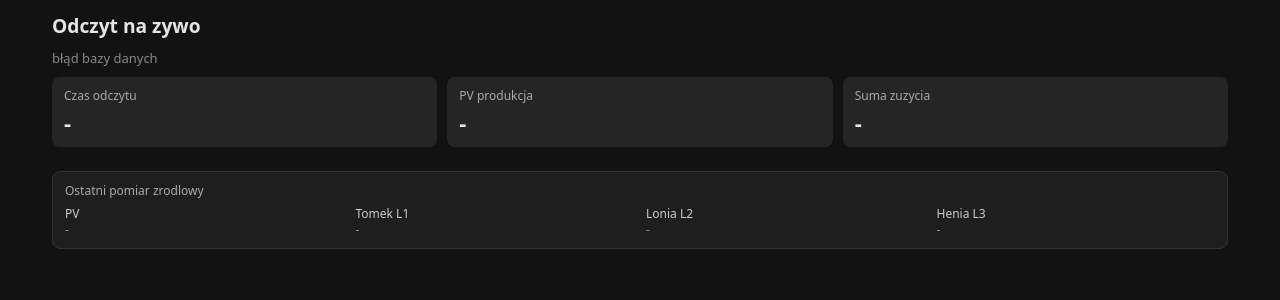
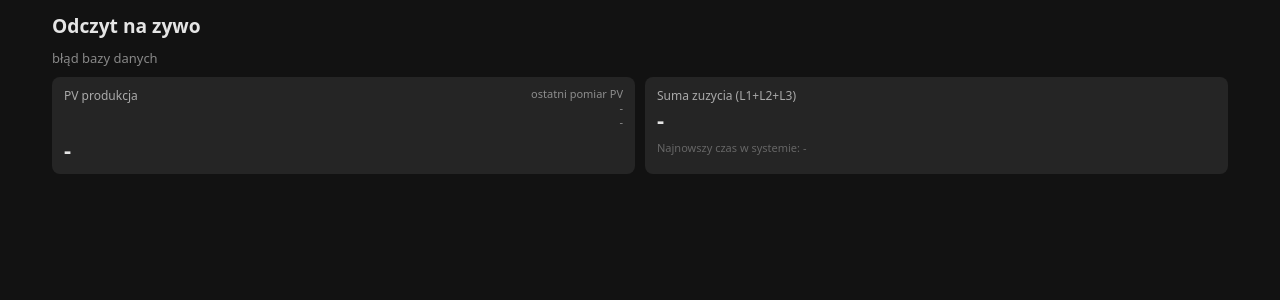
Before and after one commit to DybaMati/str_liczniki, a FastAPI app: page /live in a window 1280 px wide. Shown: the part 61-361 px from the top of the page. Run offline with FastAPI, Linux system fonts and the light colour scheme.

Commit message:
fix(live): ECharts na div zamiast svg, PV czas przy karcie, loading, usun lastbar
Made-with: Cursor

```diff
--- a/templates/live.html
+++ b/templates/live.html
@@ -1,11 +1,16 @@
 {% extends "base.html" %}
 {% block content %}
 <style>
-.pv-top{display:grid;grid-template-columns:repeat(auto-fit,minmax(160px,1fr));gap:10px;margin-bottom:12px}
+.pv-top{display:grid;grid-template-columns:repeat(auto-fit,minmax(200px,1fr));gap:10px;margin-bottom:12px}
 .pv-card{background:rgba(255,255,255,0.08);border-radius:8px;padding:10px 12px}
-.pv-card-label{font-size:12px;color:#aaa;margin:0 0 3px}
+.pv-card-head{display:flex;justify-content:space-between;align-items:flex-start;gap:10px;margin-bottom:6px}
+.pv-card-label{font-size:12px;color:#aaa;margin:0}
+.pv-card-upd{font-size:11px;color:#8d8d8d;text-align:right;line-height:1.25}
+.pv-card-upd .d{display:block}
+.pv-card-upd .t{display:block}
 .pv-card-value{font-size:22px;font-weight:600;margin:0}
 .pv-meta{color:#888;font-size:13px;margin:0 0 10px}
+.pv-loading{color:#93c5fd;font-size:13px;margin:0 0 8px}
 
 .meter-grid{display:grid;grid-template-columns:repeat(auto-fit,minmax(260px,1fr));gap:12px;margin-top:10px}
 .meter-card{background:rgba(255,255,255,0.06);border:1px solid #333;border-radius:10px;padding:12px}
@@ -20,37 +25,29 @@
 .meter-row span{font-size:15px;font-variant-numeric:tabular-nums}
 .spark-wrap{margin-top:8px}
 .spark-wrap b{display:block;font-size:12px;color:#a9a9a9;font-weight:500;margin-bottom:4px}
-.spark{width:100%;height:120px;background:#161616;border:1px solid #2b2b2b;border-radius:6px}
-
-.lastbar{margin-top:12px;background:rgba(255,255,255,0.05);border:1px solid #333;border-radius:8px;padding:10px 12px}
-.lastbar-title{font-size:12px;color:#aaa;margin-bottom:6px}
-.lastbar-grid{display:grid;grid-template-columns:repeat(4,minmax(120px,1fr));gap:8px 12px}
-.lastbar-item b{display:block;font-size:12px;color:#ccc;font-weight:500}
-.lastbar-item span{display:block;font-size:12px;color:#8f8f8f;line-height:1.3}
-@media (max-width: 700px){.lastbar-grid{grid-template-columns:repeat(2,minmax(120px,1fr));}}
-@media (max-width: 460px){.lastbar-grid{grid-template-columns:1fr;}}
+.spark{width:100%;height:120px;min-height:120px;background:#161616;border:1px solid #2b2b2b;border-radius:6px;display:block}
 </style>
 
 <h1 style="font-weight:600;font-size:1.2rem;margin:0 0 10px">Odczyt na zywo</h1>
-<p class="pv-meta" id="pv-status">Ladowanie...</p>
+<p class="pv-loading" id="pv-loading">Ladowanie danych z serwera...</p>
+<p class="pv-meta" id="pv-status"></p>
 
 <div class="pv-top">
-  <div class="pv-card"><p class="pv-card-label">Czas odczytu</p><p class="pv-card-value" id="pv-time">-</p></div>
-  <div class="pv-card"><p class="pv-card-label">PV produkcja</p><p class="pv-card-value" id="pv-pv">-</p></div>
-  <div class="pv-card"><p class="pv-card-label">Suma zuzycia</p><p class="pv-card-value" id="pv-sum">-</p></div>
+  <div class="pv-card">
+    <div class="pv-card-head">
+      <p class="pv-card-label">PV produkcja</p>
+      <div class="pv-card-upd" id="pv-pv-upd-wrap">ostatni pomiar PV<span class="d" id="pv-pv-d">-</span><span class="t" id="pv-pv-t">-</span></div>
+    </div>
+    <p class="pv-card-value" id="pv-pv">-</p>
+  </div>
+  <div class="pv-card">
+    <p class="pv-card-label">Suma zuzycia (L1+L2+L3)</p>
+    <p class="pv-card-value" id="pv-sum">-</p>
+    <p style="font-size:11px;color:#666;margin:6px 0 0">Najnowszy czas w systemie: <span id="pv-time">-</span></p>
+  </div>
 </div>
 
 <div class="meter-grid" id="meter-grid"></div>
-
-<div class="lastbar">
-  <div class="lastbar-title">Ostatni pomiar zrodlowy</div>
-  <div class="lastbar-grid">
-    <div class="lastbar-item"><b>PV</b><span id="last-pv">-</span></div>
-    <div class="lastbar-item"><b>Tomek L1</b><span id="last-l1">-</span></div>
-    <div class="lastbar-item"><b>Lonia L2</b><span id="last-l2">-</span></div>
-    <div class="lastbar-item"><b>Henia L3</b><span id="last-l3">-</span></div>
-  </div>
-</div>
 {% endblock %}
 {% block scripts %}
 <script>
@@ -73,6 +70,10 @@ function fmtTsShort(s){
 
 let _echartsLoaded = false;
 let _chartRefs = [];
+function disposeCharts(){
+  _chartRefs.forEach(function(c){ try{c.dispose();}catch(e){} });
+  _chartRefs = [];
+}
 function ensureEcharts(){
   return new Promise(function(resolve){
     if(window.echarts){ _echartsLoaded=true; resolve(); return; }
@@ -107,12 +108,13 @@ function drawSparkline(container, series, yMax){
     series: [{ type:'line', data:y, showSymbol:false, smooth:true, lineStyle:{width:2,color:'#3b82f6'}, areaStyle:{opacity:0.08,color:'#3b82f6'} }]
   });
   _chartRefs.push(chart);
+  requestAnimationFrame(function(){ try{ chart.resize(); }catch(e){} });
 }
 
 function renderMeters(cards, yMax){
   const box=document.getElementById('meter-grid');
+  disposeCharts();
   box.innerHTML='';
-  _chartRefs = [];
   cards.forEach(function(c,idx){
     const id='spark-'+idx;
     const dt=splitDateTime(c.ts);
@@ -126,7 +128,7 @@ function renderMeters(cards, yMax){
       '<div class="meter-rows">'+
       '  <div class="meter-row"><b>Voltage</b><span>'+fmtV(c.voltage_v)+'</span></div>'+
       '  <div class="meter-row"><b>Wat</b><span>'+fmtW(c.wat_w)+'</span></div>'+
-      '  <div class="spark-wrap"><b>Wat wykres</b><svg class="spark" id="'+id+'"></svg></div>'+
+      '  <div class="spark-wrap"><b>Wat wykres</b><div class="spark" id="'+id+'"></div></div>'+
       '  <div class="meter-row"><b>Amper</b><span>'+fmtA(c.amp_a)+'</span></div>'+
       '  <div class="meter-row"><b>ile kWh</b><span>'+fmtK(c.kwh)+'</span></div>'+
       '</div>';
@@ -137,25 +139,40 @@ function renderMeters(cards, yMax){
 
 async function tick(){
   const st=document.getElementById('pv-status');
+  const loadingEl=document.getElementById('pv-loading');
   try{
     const r=await fetch('/api/live');
     const j=await r.json();
-    if(!j.ok){st.textContent=j.error||'Brak danych w bazie'; return;}
+    if(!j.ok){
+      if(loadingEl) loadingEl.style.display='none';
+      st.textContent=j.error||'Brak danych w bazie';
+      return;
+    }
+    if(loadingEl) loadingEl.style.display='none';
     st.textContent='Zrodlo: ostatni rekord z bazy (odswiezanie co 20 s)';
     document.getElementById('pv-time').textContent=fmtTs(j.time);
     document.getElementById('pv-pv').textContent=fmtW(j.pv_w);
+    var pvDt=splitDateTime(j.pv_ts);
+    document.getElementById('pv-pv-d').textContent=pvDt.d;
+    document.getElementById('pv-pv-t').textContent=pvDt.t;
     const sum=(j.l1_w||0)+(j.l2_w||0)+(j.l3_w||0);
     document.getElementById('pv-sum').textContent=fmtW(sum);
-    document.getElementById('last-pv').textContent=fmtTs(j.pv_ts);
-    document.getElementById('last-l1').textContent=fmtTs(j.l1_ts);
-    document.getElementById('last-l2').textContent=fmtTs(j.l2_ts);
-    document.getElementById('last-l3').textContent=fmtTs(j.l3_ts);
     await ensureEcharts();
     renderMeters(j.meter_cards||[], j.wat_y_max||500);
-  }catch(e){st.textContent='Blad sieci: '+e;}
+  }catch(e){
+    if(loadingEl) loadingEl.style.display='none';
+    st.textContent='Blad sieci: '+e;
+  }
 }
 
-tick();
+let _liveBoot=true;
+async function tickBoot(){
+  const st=document.getElementById('pv-status');
+  if(_liveBoot && st) st.textContent='Laczenie, pobieranie danych z API...';
+  await tick();
+  _liveBoot=false;
+}
+tickBoot();
 setInterval(tick,20000);
 window.addEventListener('resize', function(){ _chartRefs.forEach(function(c){ try{c.resize();}catch(e){} }); });
 </script>
```
